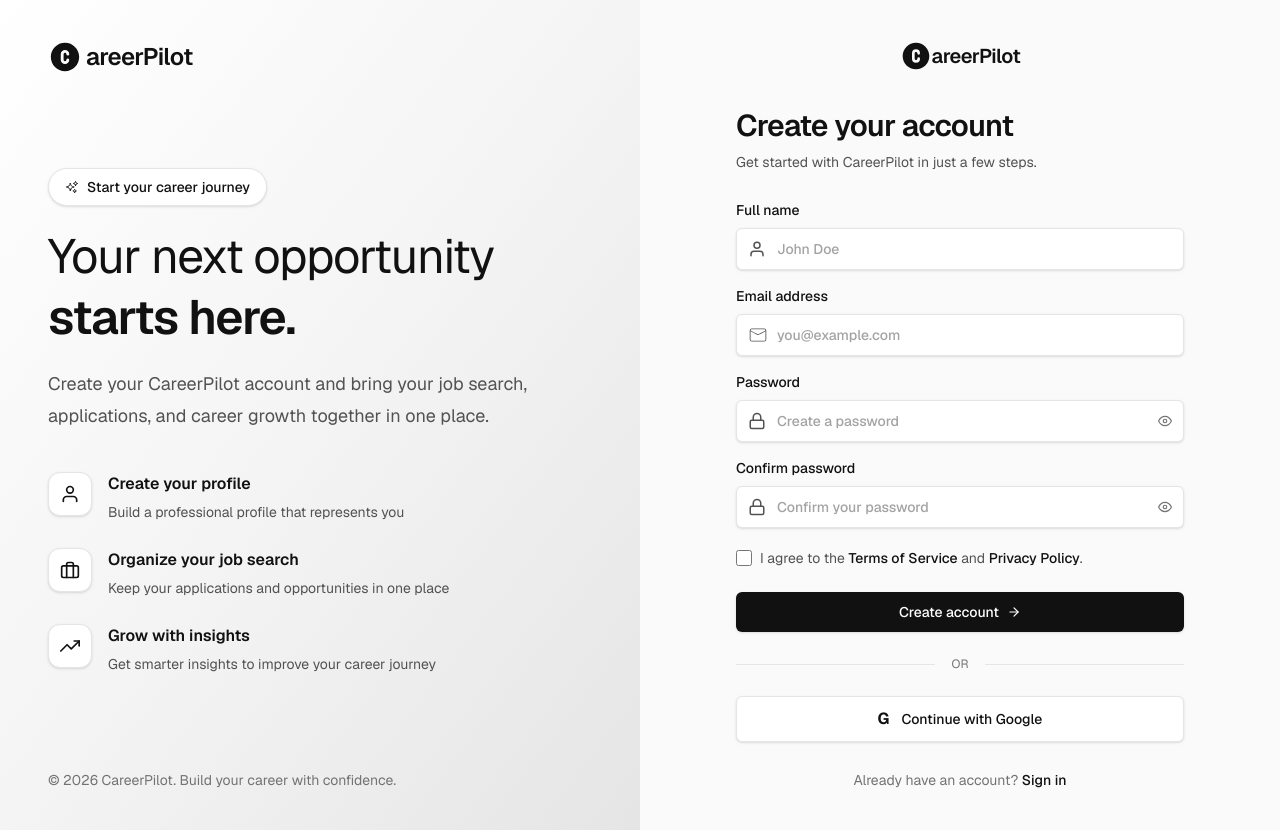
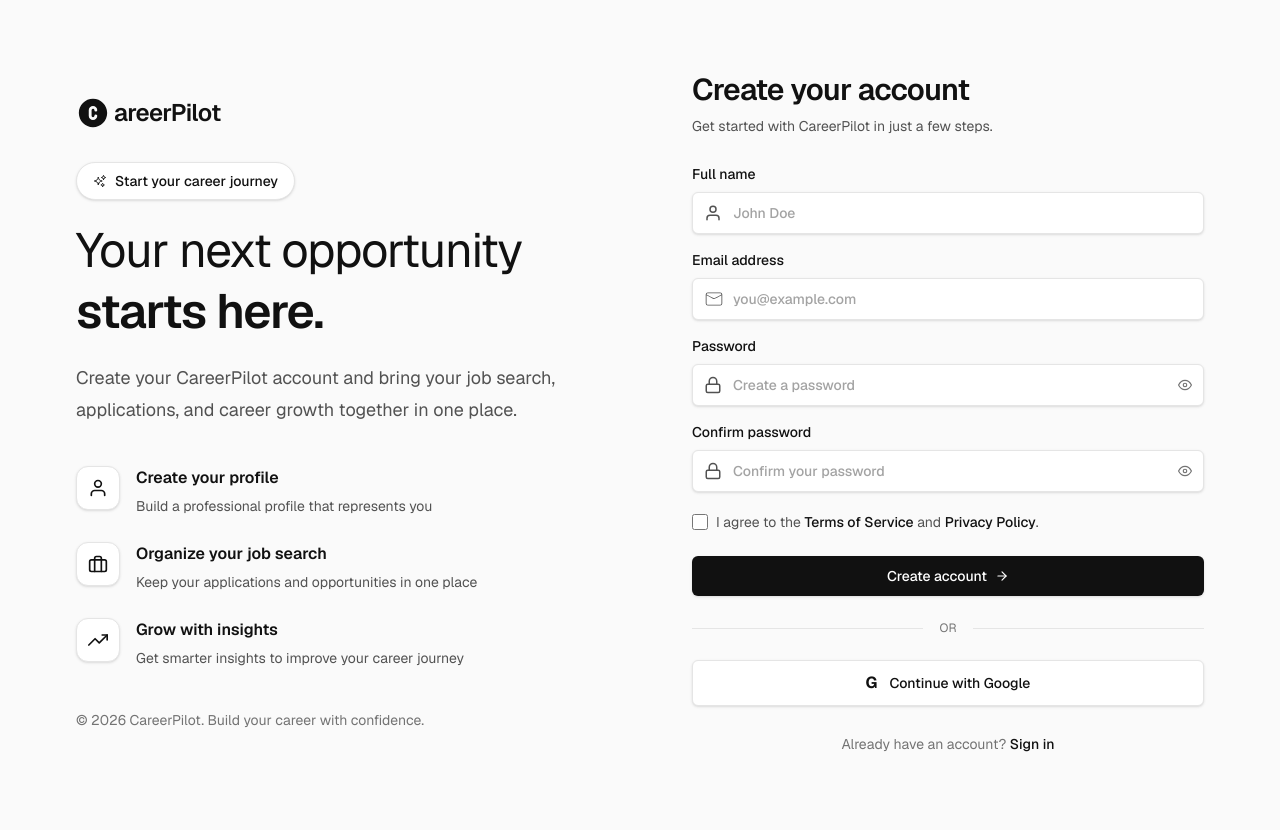
Before and after one commit to Rahul-Vashistt/careerpilot, a Next.js app: page /sign-up in a window 1280 px wide. Built offline with nearby package versions, Linux system fonts and the light colour scheme.

Commit message:
Auth ui update

```diff
--- a/app/(auth)/sign-in/page.tsx
+++ b/app/(auth)/sign-in/page.tsx
@@ -30,36 +30,16 @@ function SignIn() {
   ];
 
   return (
-    <div className="min-h-screen flex bg-background text-foreground">
+    <div className="min-h-screen w-full flex items-center justify-center bg-background text-foreground px-4 sm:px-8 py-10 lg:py-12">
 
-      <div
-        className="
-          hidden lg:flex
-          w-1/2 min-h-screen
-          px-12 py-10
-          flex-col
+      <div className="w-full max-w-6xl flex flex-col lg:flex-row items-center justify-center gap-8 lg:gap-10">
 
-          bg-linear-to-br
-          from-surface
-          via-surface-muted
-          to-border
-
-          dark:from-background
-          dark:via-surface
-          dark:to-surface-muted
-        "
-      >
-
-        <div className="max-w-2xl mx-auto w-full">
-          <h1 className="text-2xl font-semibold tracking-tight text-text-primary flex items-center">
-            <TbCircleLetterCFilled size={34} className="mr-1" />
-            areerPilot
-          </h1>
-        </div>
-
-
-        <div className="flex-1 max-w-2xl mx-auto w-full flex items-center">
-          <div className="max-w-xl">
+        <div className="hidden lg:flex lg:w-1/2 max-w-xl flex-col justify-between py-6 bg-background">
+          <div>
+            <h1 className="text-2xl font-semibold tracking-tight text-text-primary flex items-center mb-8">
+              <TbCircleLetterCFilled size={34} className="mr-1" />
+              areerPilot
+            </h1>
 
             <span
               className="
@@ -77,7 +57,6 @@ function SignIn() {
               Your career, on autopilot
             </span>
 
-
             <h2 className="text-5xl font-instrument tracking-tight leading-[1.1] text-text-primary">
               Welcome back,
             </h2>
@@ -88,10 +67,9 @@ function SignIn() {
 
             <p className="mt-6 text-lg leading-8 text-text-secondary">
               Take control of your job search with tools designed to help you
-              stay organized, improve your profile, and move closer to your
-              next opportunity.
+              stay organized, improve your profile, and move closer to your next
+              opportunity.
             </p>
-
 
             <div className="mt-10 space-y-6">
               {features.map((feature) => {
@@ -127,32 +105,19 @@ function SignIn() {
               })}
             </div>
           </div>
-        </div>
 
-
-        <div className="max-w-2xl mx-auto w-full">
-          <p className="text-sm text-muted">
+          <p className="mt-10 text-sm text-muted">
             © 2026 CareerPilot. Build your career with confidence.
           </p>
         </div>
-      </div>
 
-
-
-
-      <div className="w-full lg:w-1/2 min-h-screen flex items-center justify-center px-6 sm:px-12 py-10 bg-background">
-        <div className="w-full max-w-md">
-          <div className="flex items-center justify-center mb-10">
-            <TbCircleLetterCFilled
-              size={32}
-              className="text-text-primary"
-            />
-
+        <div className="w-full lg:w-1/2 max-w-lg py-6 bg-background">
+          <div className="flex items-center justify-center mb-8 lg:hidden">
+            <TbCircleLetterCFilled size={32} className="text-text-primary" />
             <span className="text-xl font-semibold tracking-tight text-text-primary">
               areerPilot
             </span>
           </div>
-
 
           <div className="mb-8">
             <h1 className="text-3xl font-semibold tracking-tight text-text-primary">
@@ -164,12 +129,9 @@ function SignIn() {
             </p>
           </div>
 
-          {/* Form */}
           <form className="flex flex-col gap-5">
-            {/* Email */}
             <label className="flex flex-col gap-2 text-sm font-medium text-text-primary">
               Email address
-
               <div className="relative">
                 <CiMail
                   className="
@@ -177,6 +139,7 @@ function SignIn() {
                     -translate-y-1/2
                     text-xl
                     text-text-secondary
+                    pointer-events-none
                   "
                   aria-hidden="true"
                 />
@@ -198,7 +161,6 @@ function SignIn() {
                     shadow-sm
                     outline-none
                     transition
-
                     focus:outline-none
                     focus:ring-0
                     focus:border-border-hover
@@ -210,7 +172,6 @@ function SignIn() {
             {/* Password */}
             <label className="flex flex-col gap-2 text-sm font-medium text-text-primary">
               Password
-
               <div className="relative">
                 <FiLock
                   className="
@@ -218,6 +179,7 @@ function SignIn() {
                     -translate-y-1/2
                     text-lg
                     text-text-secondary
+                    pointer-events-none
                   "
                   aria-hidden="true"
                 />
@@ -239,7 +201,6 @@ function SignIn() {
                     shadow-sm
                     outline-none
                     transition
-
                     focus:outline-none
                     focus:ring-0
                     focus:border-border-hover
@@ -256,16 +217,15 @@ function SignIn() {
                     hover:text-text-primary
                     cursor-pointer
                   "
-                  aria-label="Show password"
+                  aria-label="Toggle password visibility"
                 >
                   <FiEye />
                 </button>
               </div>
             </label>
 
-
             <div className="flex items-center justify-between">
-              <label className="flex items-center gap-2 text-sm text-text-secondary cursor-pointer">
+              <label className="flex items-center gap-2 text-sm text-text-secondary cursor-pointer select-none">
                 <input
                   type="checkbox"
                   name="remember"
@@ -277,7 +237,6 @@ function SignIn() {
                     cursor-pointer
                   "
                 />
-
                 Remember me
               </label>
 
@@ -317,18 +276,12 @@ function SignIn() {
             </button>
           </form>
 
-
           <div className="my-7 flex items-center gap-4">
             <div className="h-px flex-1 bg-border" />
-
-            <span className="text-xs text-muted">
-              OR
-            </span>
-
+            <span className="text-xs text-muted">OR</span>
             <div className="h-px flex-1 bg-border" />
           </div>
 
-          {/* Google */}
           <button
             type="button"
             className="
@@ -346,14 +299,10 @@ function SignIn() {
               cursor-pointer
             "
           >
-            <span className="text-base font-bold">
-              G
-            </span>
-
+            <span className="text-base font-bold">G</span>
             Continue with Google
           </button>
 
-          {/* Sign Up */}
           <p className="mt-8 text-center text-sm text-muted">
             Don't have an account?{" "}
             <a
--- a/app/(auth)/sign-up/page.tsx
+++ b/app/(auth)/sign-up/page.tsx
@@ -2,7 +2,6 @@ import {
   FiBriefcase,
   FiUser,
   FiTrendingUp,
-  FiCheckCircle,
   FiLock,
   FiEye,
   FiArrowRight,
@@ -31,43 +30,16 @@ function SignUp() {
   ];
 
   return (
-    <div className="min-h-screen flex bg-background text-foreground">
-      <div
-        className="
-          hidden lg:flex
-          w-1/2 min-h-screen
-          px-12 py-10
-          flex-col
-          bg-linear-to-br
-          from-surface
-          via-surface-muted
-          to-border
-          dark:from-background
-          dark:via-surface
-          dark:to-surface-muted
-        "
-      >
-        <div className="max-w-2xl mx-auto w-full">
-          <h1 className="text-2xl font-semibold tracking-tight text-text-primary flex items-center">
-            <TbCircleLetterCFilled size={34} className="mr-1" />
-            areerPilot
-          </h1>
-        </div>
+    <div className="min-h-screen w-full flex items-center justify-center bg-background text-foreground px-4 sm:px-8 py-10 lg:py-12">
+      <div className="w-full max-w-6xl flex flex-col lg:flex-row items-center justify-center gap-8 lg:gap-10">
+        <div className="hidden lg:flex lg:w-1/2 max-w-xl flex-col justify-between py-6 bg-background">
+          <div>
+            <h1 className="text-2xl font-semibold tracking-tight text-text-primary flex items-center mb-8">
+              <TbCircleLetterCFilled size={34} className="mr-1" />
+              areerPilot
+            </h1>
 
-        <div className="flex-1 max-w-2xl mx-auto w-full flex items-center">
-          <div className="max-w-xl">
-            <span
-              className="
-                inline-flex items-center gap-2 mb-6
-                rounded-full
-                bg-surface
-                border border-border
-                px-4 py-2
-                text-sm font-medium
-                text-text-primary
-                shadow-sm
-              "
-            >
+            <span className="inline-flex items-center gap-2 mb-6 rounded-full bg-surface border border-border px-4 py-2 text-sm font-medium text-text-primary shadow-sm">
               <HiOutlineSparkles className="text-primary" />
               Start your career journey
             </span>
@@ -91,17 +63,7 @@ function SignUp() {
 
                 return (
                   <div key={feature.title} className="flex items-start gap-4">
-                    <div
-                      className="
-                        shrink-0
-                        w-11 h-11
-                        rounded-xl
-                        bg-surface
-                        border border-border
-                        flex items-center justify-center
-                        shadow-sm
-                      "
-                    >
+                    <div className="shrink-0 w-11 h-11 rounded-xl bg-surface border border-border flex items-center justify-center shadow-sm">
                       <Icon className="w-5 h-5 text-text-primary" />
                     </div>
 
@@ -119,23 +81,15 @@ function SignUp() {
               })}
             </div>
           </div>
-        </div>
 
-        <div className="max-w-2xl mx-auto w-full">
-          <p className="text-sm text-muted">
+          <p className="mt-10 text-sm text-muted">
             © 2026 CareerPilot. Build your career with confidence.
           </p>
         </div>
-      </div>
 
-      <div className="w-full lg:w-1/2 min-h-screen flex items-center justify-center px-6 sm:px-12 py-10 bg-background">
-        <div className="w-full max-w-md">
-          <div className="flex items-center justify-center mb-9">
-            <TbCircleLetterCFilled
-              size={32}
-              className="text-text-primary"
-            />
-
+        <div className="w-full lg:w-1/2 max-w-lg py-6 bg-background">
+          <div className="flex items-center justify-center mb-9 lg:hidden">
+            <TbCircleLetterCFilled size={32} className="text-text-primary" />
             <span className="text-xl font-semibold tracking-tight text-text-primary">
               areerPilot
             </span>
@@ -154,10 +108,9 @@ function SignUp() {
           <form className="flex flex-col gap-4">
             <label className="flex flex-col gap-2 text-sm font-medium text-text-primary">
               Full name
-
               <div className="relative">
                 <FiUser
-                  className="absolute left-3 top-1/2 -translate-y-1/2 text-lg text-text-secondary"
+                  className="absolute left-3 top-1/2 -translate-y-1/2 text-lg text-text-secondary pointer-events-none"
                   aria-hidden="true"
                 />
 
@@ -166,32 +119,16 @@ function SignUp() {
                   name="name"
                   autoComplete="name"
                   placeholder="John Doe"
-                  className="
-                    w-full
-                    rounded-md
-                    border border-border
-                    bg-surface
-                    py-2.5 pl-10 pr-4
-                    text-sm
-                    text-text-primary
-                    placeholder:text-muted-foreground
-                    shadow-sm
-                    outline-none
-                    transition
-                    focus:outline-none
-                    focus:ring-0
-                    focus:border-border-hover
-                  "
+                  className="w-full rounded-md border border-border bg-surface py-2.5 pl-10 pr-4 text-sm text-text-primary placeholder:text-muted-foreground shadow-sm outline-none transition focus:outline-none focus:ring-0 focus:border-border-hover"
                 />
               </div>
             </label>
 
             <label className="flex flex-col gap-2 text-sm font-medium text-text-primary">
               Email address
-
               <div className="relative">
                 <CiMail
-                  className="absolute left-3 top-1/2 -translate-y-1/2 text-xl text-text-secondary"
+                  className="absolute left-3 top-1/2 -translate-y-1/2 text-xl text-text-secondary pointer-events-none"
                   aria-hidden="true"
                 />
 
@@ -200,32 +137,16 @@ function SignUp() {
                   name="email"
                   autoComplete="email"
                   placeholder="you@example.com"
-                  className="
-                    w-full
-                    rounded-md
-                    border border-border
-                    bg-surface
-                    py-2.5 pl-10 pr-4
-                    text-sm
-                    text-text-primary
-                    placeholder:text-muted-foreground
-                    shadow-sm
-                    outline-none
-                    transition
-                    focus:outline-none
-                    focus:ring-0
-                    focus:border-border-hover
-                  "
+                  className="w-full rounded-md border border-border bg-surface py-2.5 pl-10 pr-4 text-sm text-text-primary placeholder:text-muted-foreground shadow-sm outline-none transition focus:outline-none focus:ring-0 focus:border-border-hover"
                 />
               </div>
             </label>
 
             <label className="flex flex-col gap-2 text-sm font-medium text-text-primary">
               Password
-
               <div className="relative">
                 <FiLock
-                  className="absolute left-3 top-1/2 -translate-y-1/2 text-lg text-text-secondary"
+                  className="absolute left-3 top-1/2 -translate-y-1/2 text-lg text-text-secondary pointer-events-none"
                   aria-hidden="true"
                 />
 
@@ -234,34 +155,12 @@ function SignUp() {
                   name="password"
                   autoComplete="new-password"
                   placeholder="Create a password"
-                  className="
-                    w-full
-                    rounded-md
-                    border border-border
-                    bg-surface
-                    py-2.5 pl-10 pr-10
-                    text-sm
-                    text-text-primary
-                    placeholder:text-muted-foreground
-                    shadow-sm
-                    outline-none
-                    transition
-                    focus:outline-none
-                    focus:ring-0
-                    focus:border-border-hover
-                  "
+                  className="w-full rounded-md border border-border bg-surface py-2.5 pl-10 pr-10 text-sm text-text-primary placeholder:text-muted-foreground shadow-sm outline-none transition focus:outline-none focus:ring-0 focus:border-border-hover"
                 />
 
                 <button
                   type="button"
-                  className="
-                    absolute right-3 top-1/2
-                    -translate-y-1/2
-                    text-muted
-                    transition
-                    hover:text-text-primary
-                    cursor-pointer
-                  "
+                  className="absolute right-3 top-1/2 -translate-y-1/2 text-muted transition hover:text-text-primary cursor-pointer"
                   aria-label="Show password"
                 >
                   <FiEye />
@@ -271,10 +170,9 @@ function SignUp() {
 
             <label className="flex flex-col gap-2 text-sm font-medium text-text-primary">
               Confirm password
-
               <div className="relative">
                 <FiLock
-                  className="absolute left-3 top-1/2 -translate-y-1/2 text-lg text-text-secondary"
+                  className="absolute left-3 top-1/2 -translate-y-1/2 text-lg text-text-secondary pointer-events-none"
                   aria-hidden="true"
                 />
 
@@ -283,34 +181,12 @@ function SignUp() {
                   name="confirmPassword"
                   autoComplete="new-password"
                   placeholder="Confirm your password"
-                  className="
-                    w-full
-                    rounded-md
-                    border border-border
-                    bg-surface
-                    py-2.5 pl-10 pr-10
-                    text-sm
-                    text-text-primary
-                    placeholder:text-muted-foreground
-                    shadow-sm
-                    outline-none
-                    transition
-                    focus:outline-none
-                    focus:ring-0
-                    focus:border-border-hover
-                  "
+                  className="w-full rounded-md border border-border bg-surface py-2.5 pl-10 pr-10 text-sm text-text-primary placeholder:text-muted-foreground shadow-sm outline-none transition focus:outline-none focus:ring-0 focus:border-border-hover"
                 />
 
                 <button
                   type="button"
-                  className="
-                    absolute right-3 top-1/2
-                    -translate-y-1/2
-                    text-muted
-                    transition
-                    hover:text-text-primary
-                    cursor-pointer
-                  "
+                  className="absolute right-3 top-1/2 -translate-y-1/2 text-muted transition hover:text-text-primary cursor-pointer"
                   aria-label="Show password"
                 >
                   <FiEye />
@@ -318,7 +194,7 @@ function SignUp() {
               </div>
             </label>
 
-            <label className="flex items-start gap-2 mt-1 text-sm text-text-secondary cursor-pointer">
+            <label className="flex items-start gap-2 mt-1 text-sm text-text-secondary cursor-pointer select-none">
               <input
                 type="checkbox"
                 name="terms"
@@ -346,21 +222,7 @@ function SignUp() {
 
             <button
               type="submit"
-              className="
-                mt-2
-                flex w-full
-                items-center justify-center gap-2
-                rounded-md
-                bg-primary
-                py-2.5
-                text-sm font-medium
-                text-primary-foreground
-                shadow-sm
-                transition
-                hover:bg-primary-hover
-                active:scale-[0.99]
-                cursor-pointer
-              "
+              className="mt-2 flex w-full items-center justify-center gap-2 rounded-md bg-primary py-2.5 text-sm font-medium text-primary-foreground shadow-sm transition hover:bg-primary-hover active:scale-[0.99] cursor-pointer"
             >
               Create account
               <FiArrowRight />
@@ -369,35 +231,15 @@ function SignUp() {
 
           <div className="my-6 flex items-center gap-4">
             <div className="h-px flex-1 bg-border" />
-
-            <span className="text-xs text-muted">
-              OR
-            </span>
-
+            <span className="text-xs text-muted">OR</span>
             <div className="h-px flex-1 bg-border" />
           </div>
 
           <button
             type="button"
-            className="
-              flex w-full
-              items-center justify-center gap-3
-              rounded-md
-              border border-border
-              bg-surface
-              py-2.5
-              text-sm font-medium
-              text-text-primary
-              shadow-sm
-              transition
-              hover:bg-surface-hover
-              cursor-pointer
-            "
+            className="flex w-full items-center justify-center gap-3 rounded-md border border-border bg-surface py-2.5 text-sm font-medium text-text-primary shadow-sm transition hover:bg-surface-hover cursor-pointer"
           >
-            <span className="text-base font-bold">
-              G
-            </span>
-
+            <span className="text-base font-bold">G</span>
             Continue with Google
           </button>
 
```
